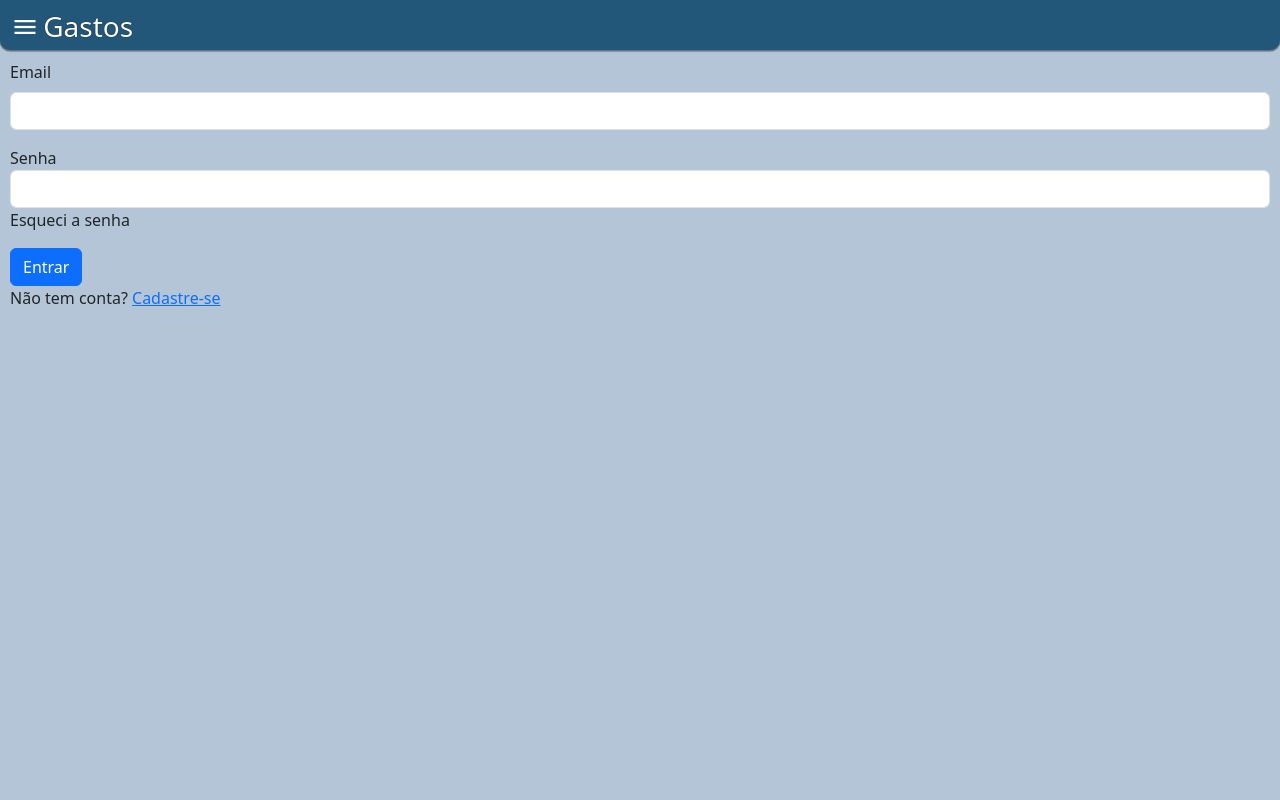
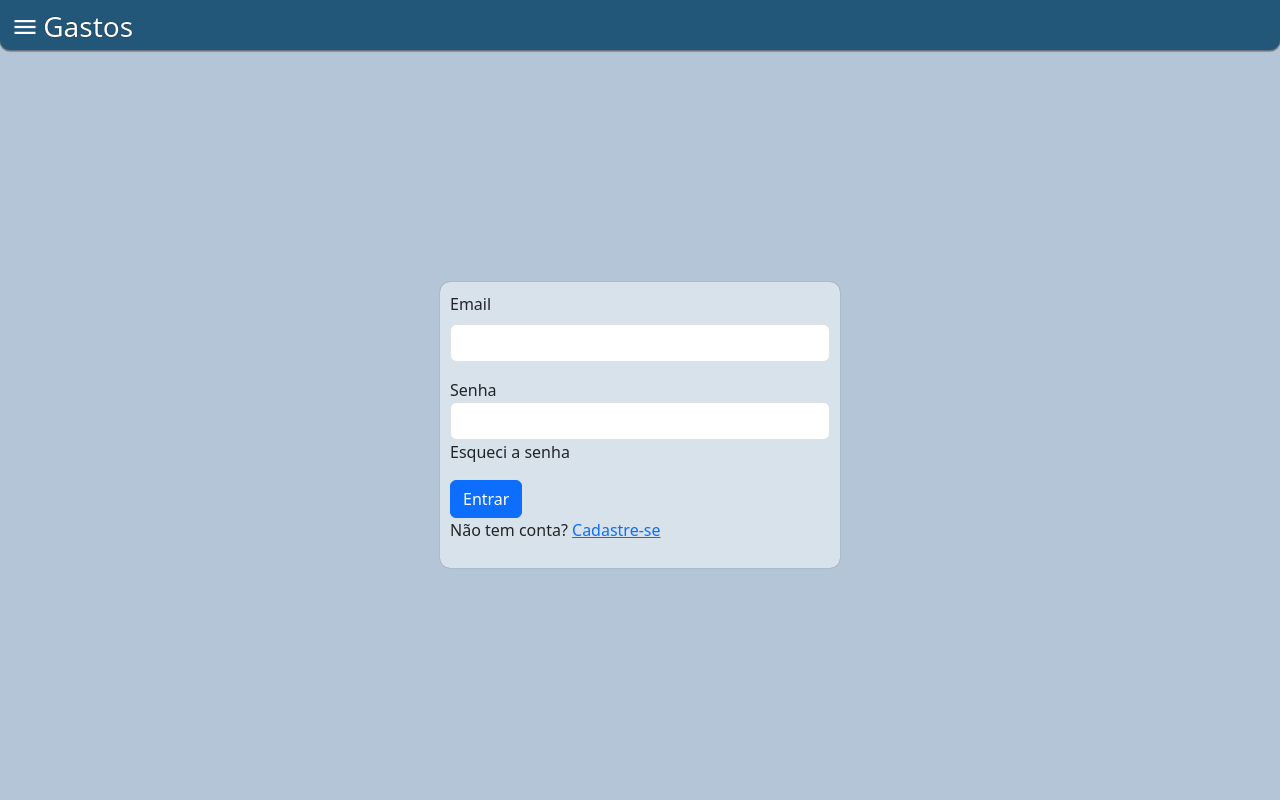
Before and after one commit to felipe-fjs/registro_de_gastos, a Flask app: page /login in a window 1280 px wide. Run offline with Flask 3, Linux system fonts and the light colour scheme; parts of the project's set-up code (start-up, migrations or seed data) failed here and were passed over; some libraries are stand-ins or nearby versions.

Commit message:
ponto de ancora (para html e css com nav no login)

```diff
--- a/app/controllers/routes/expenses.py
+++ b/app/controllers/routes/expenses.py
@@ -11,12 +11,13 @@ expenses_route = Blueprint('expenses', __name__)
 
 @expenses_route.route('/')
 @expenses_route.route('/inicio')
+@login_required
 def home():
     expenses = Expenses.query.filter_by(user_id=current_user.id)
-    return
+    return render_template('expenses/home.html', expenses=expenses)
 
 @expenses_route.route("/novo-gasto", methods=['GET', 'POST'])
-# @login_required
+@login_required
 def new_expense():
     if request.method == 'POST':
         try:
--- a/app/static/css/general_style.css
+++ b/app/static/css/general_style.css
@@ -64,11 +64,18 @@ header.header {
 }
 
 main {
-    /* height: calc(100vh - 50px); */
+    height: calc(100vh - 50px);
+    width: 100%;
     padding: 10px;
 }
 
-.expenses_section {
+/* @media screen and (min-width: 1080px) {
+    main {
+        width: 400px;
+    }
+} */
+
+.expenses_section, .account-form-section {
     width: 100%;
     height: fit-content;
 
@@ -76,6 +83,19 @@ main {
     flex-flow: row nowrap;
     align-items: center;
     justify-content: center;
+
+}
+
+.account-form-section {
+    height: 100%;
+}
+
+.account-form {
+    width: 400px;
+    padding: 10px;
+    border-radius: 10px;
+    box-shadow: 0 0 1px rgba(0, 0, 0, 0.47);
+    background-color: rgba(255, 255, 255, 0.488);
 
 }
 
--- a/app/templates/account/login.html
+++ b/app/templates/account/login.html
@@ -6,7 +6,7 @@
 
      <main>
         <section class="account-form-section">
-           <form action="{{ url_for('account.login')}}" method="post">
+           <form action="{{ url_for('account.login')}}" method="post" class="account-form">
                 <p>
                     <label for="email" class="form-label">Email</label>
                     <input type="text" name="email" id="email" required class="form-control">
--- a/app/templates/expenses/home.html
+++ b/app/templates/expenses/home.html
@@ -6,7 +6,8 @@
 
     <main>
         {% if expenses %}
-            <section class="expense-card-section">
+            <section class="expenses-section">
+                <section class="expense-card-section">
                 {% for expense in expenses %}
                     <div class="expense-card">
                         <h3 class="expense-card-title">TITLE</h3>
@@ -18,6 +19,8 @@
                     </div>
                 {% endfor %}
             </section>
+            </section>
+
 
 
         {% else %}
```
